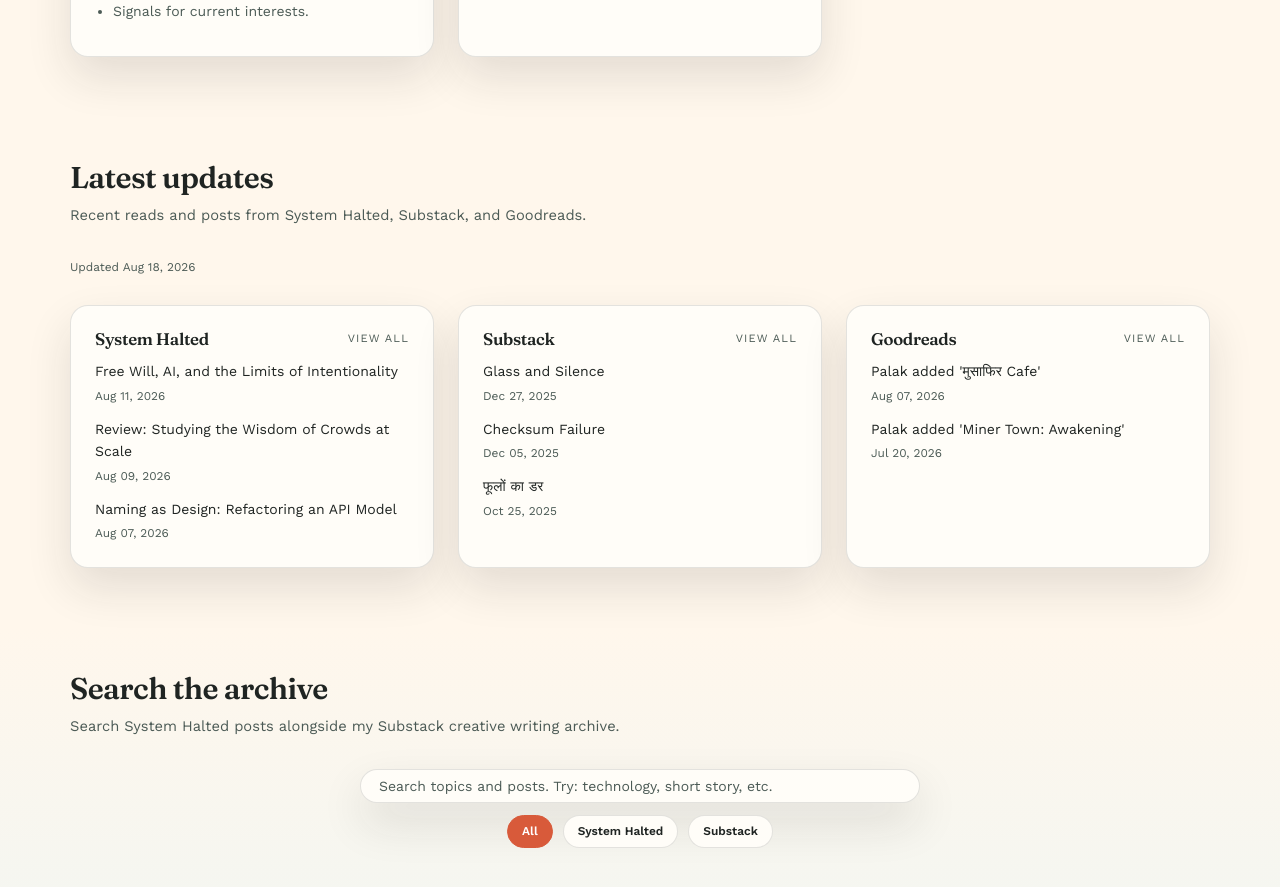
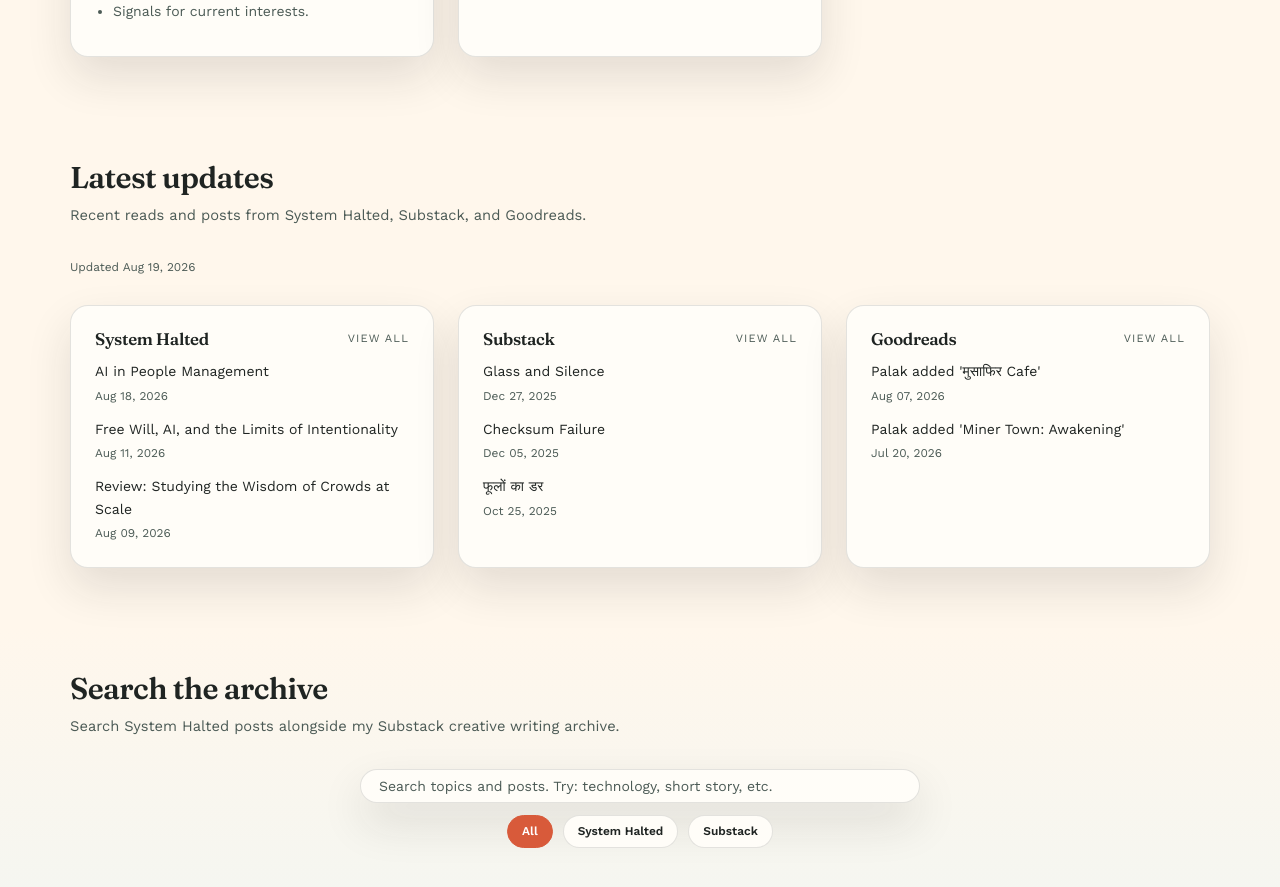
Before and after one commit to systemhalted/about-me, a Jekyll site: the page built from index.html, in a window 1280 px wide and 900 px high, scrolled down 2421 px. Shown: the top 887 px of the window. Built offline with Jekyll 4.4.1, drawn with Linux system fonts in a browser that asks for light colours; nearby versions of some CDN libraries.

Commit message:
refresh content feeds

```diff
--- a/_data/latest_sources.json
+++ b/_data/latest_sources.json
@@ -1,5 +1,5 @@
 {
-  "updated_at": "2026-08-18T03:08:41Z",
+  "updated_at": "2026-08-19T03:11:06Z",
   "sources": [
     {
       "id": "systemhalted",
@@ -7,6 +7,11 @@
       "url": "https://systemhalted.in",
       "feed_url": "https://systemhalted.in/feed.xml",
       "items": [
+        {
+          "title": "AI in People Management",
+          "url": "https://systemhalted.in/2026/08/18/ai-in-people-management/",
+          "published": "2026-08-18T00:00:00Z"
+        },
         {
           "title": "Free Will, AI, and the Limits of Intentionality",
           "url": "https://systemhalted.in/2026/08/11/free-will-ai-and-the-limits-of-intentionality/",
@@ -16,11 +21,6 @@
           "title": "Review: Studying the Wisdom of Crowds at Scale",
           "url": "https://systemhalted.in/2026/08/09/review-studying-wisdom-of-crowds-at-scale/",
           "published": "2026-08-09T00:00:00Z"
-        },
-        {
-          "title": "Naming as Design: Refactoring an API Model",
-          "url": "https://systemhalted.in/2026/08/07/naming-as-design-refactoring-an-api-model/",
-          "published": "2026-08-07T05:30:00Z"
         }
       ]
     },
```
